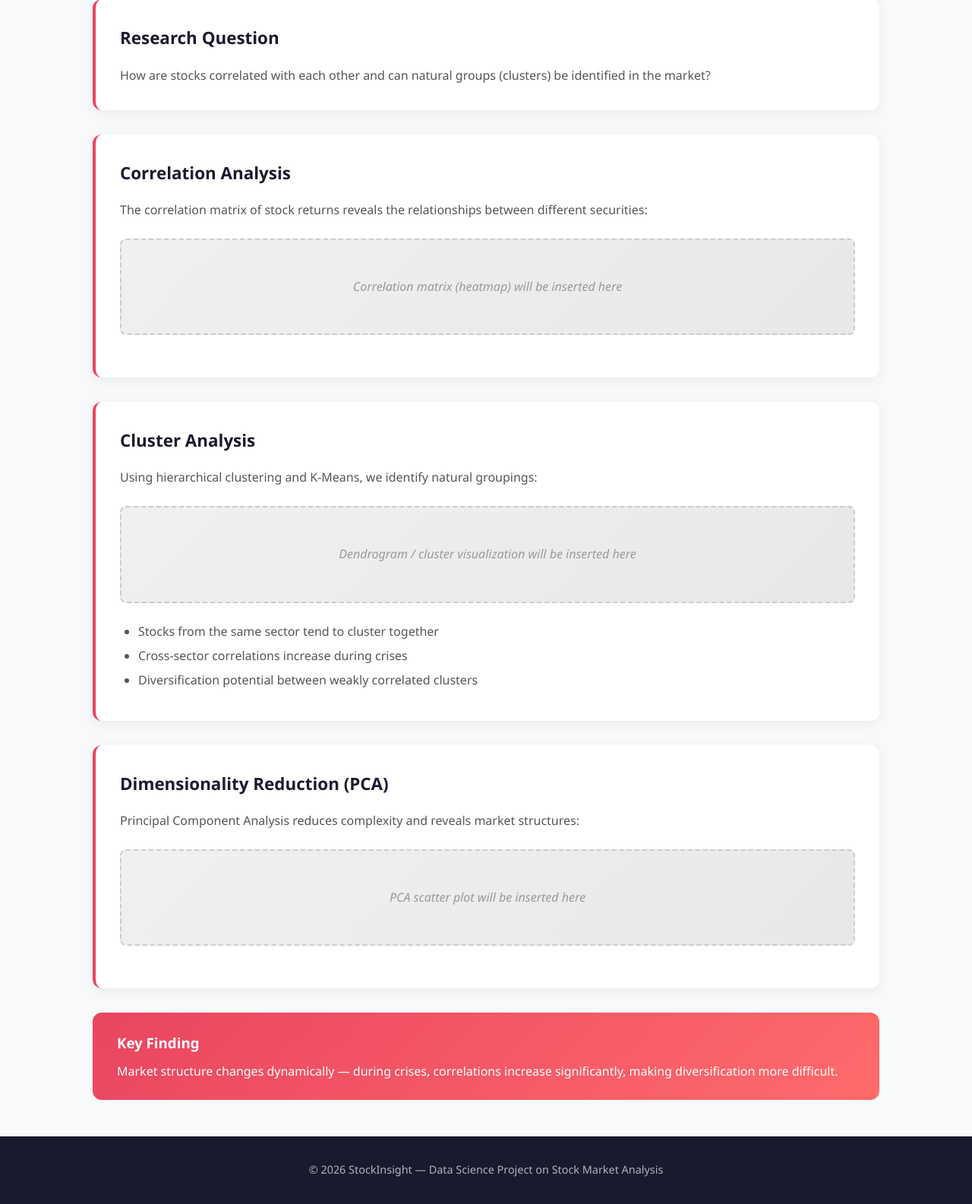
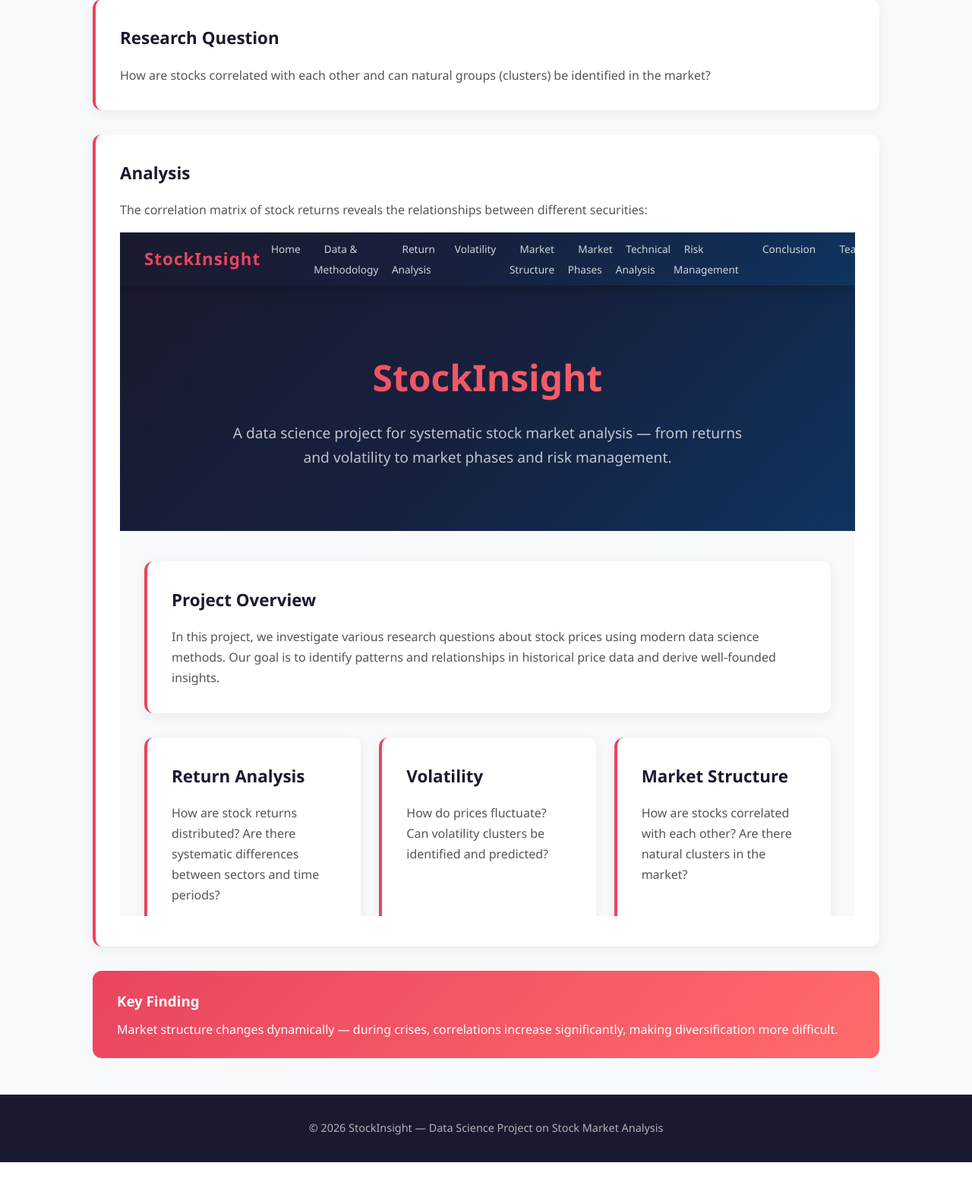
Before and after one commit to Data-Science-Projekt/Data_Science_Projekt_new, a Flask app: page /marktstruktur in a window 1280 px wide. Shown: the part 303-1888 px from the top of the page at 76% size. After the commit the page ends 1833 px from the top, so only its background shows below. Run offline with Flask 3, Linux system fonts and the light colour scheme.

Commit message:
marktstruktur.html

```diff
--- a/templates/marktstruktur.html
+++ b/templates/marktstruktur.html
@@ -5,36 +5,18 @@
     <h1>Market Structure</h1>
     <p>Correlations, clusters, and relationships in the stock market</p>
 </section>
-
 <section class="content">
     <div class="card">
         <h2>Research Question</h2>
         <p>How are stocks correlated with each other and can natural groups (clusters) be identified in the market?</p>
     </div>
-
     <div class="card">
-        <h2>Correlation Analysis</h2>
+        <h2>Analysis</h2>
         <p>The correlation matrix of stock returns reveals the relationships between different securities:</p>
-        <div class="chart-placeholder">Correlation matrix (heatmap) will be inserted here</div>
+        <div style="padding: 0; overflow: hidden; margin-top: 1rem;">
+            <iframe src="http://localhost:8504" style="width: 100%; height: 900px; border: none;"></iframe>
+        </div>
     </div>
-
-    <div class="card">
-        <h2>Cluster Analysis</h2>
-        <p>Using hierarchical clustering and K-Means, we identify natural groupings:</p>
-        <div class="chart-placeholder">Dendrogram / cluster visualization will be inserted here</div>
-        <ul>
-            <li>Stocks from the same sector tend to cluster together</li>
-            <li>Cross-sector correlations increase during crises</li>
-            <li>Diversification potential between weakly correlated clusters</li>
-        </ul>
-    </div>
-
-    <div class="card">
-        <h2>Dimensionality Reduction (PCA)</h2>
-        <p>Principal Component Analysis reduces complexity and reveals market structures:</p>
-        <div class="chart-placeholder">PCA scatter plot will be inserted here</div>
-    </div>
-
     <div class="highlight-box">
         <h3>Key Finding</h3>
         <p>Market structure changes dynamically &mdash; during crises, correlations increase significantly, making diversification more difficult.</p>
```
